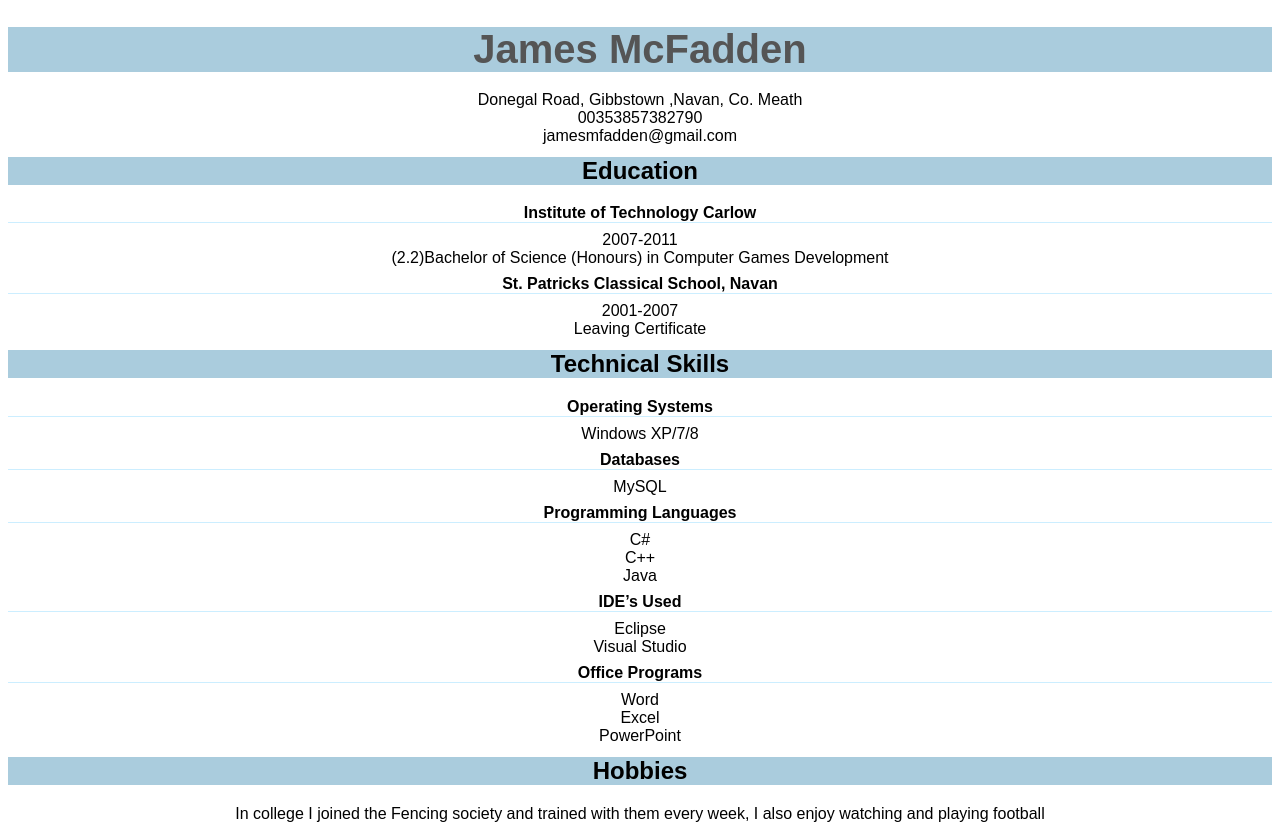
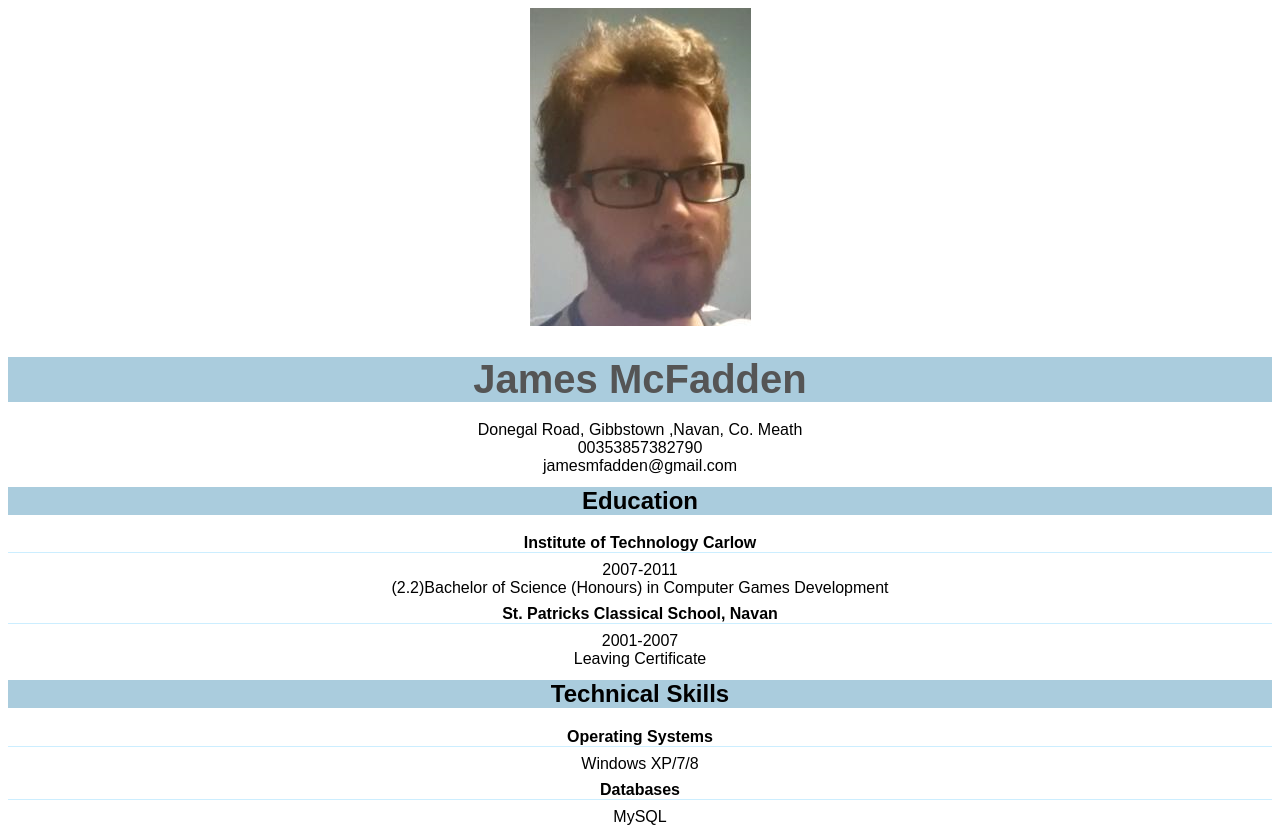
Before and after one commit to jmfcao/jmfcao.github.io, a plain HTML site: page index.html in a window 1280 px wide. Shown: the top 826 px of the page. Drawn offline with Linux system fonts and the light colour scheme.

Commit message:
Addition of Image

```diff
--- a/index.html
+++ b/index.html
@@ -7,6 +7,8 @@
 	</head>
 
 	<body>
+
+	<img src="Images\me.png" alt="Image of JMF">
 
 	<div class="contactInfo">
 		<h1>James McFadden</h1>
```
Also changed, not shown: Images/me.png (added).
